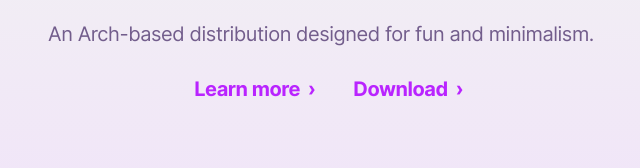
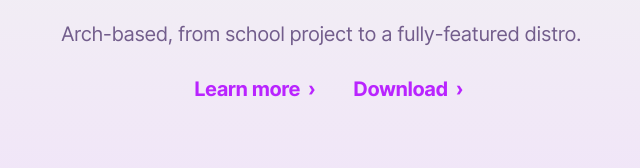
Before and after one commit to archlan/archlan.github.io, a plain HTML site: page index.html in a window 1280 px wide. Shown: the part 213-381 px from the top of the page, 319-959 px from the left. Drawn offline with Linux system fonts and the light colour scheme.

Commit message:
update headline

```diff
--- a/index.html
+++ b/index.html
@@ -83,7 +83,7 @@
 			<div id="archlan-linux" class="box container text-center rounded">
 				<div class="container narrow">
 					<h2>ArchLan Linux</h2>
-					<p style="opacity: 0.65">An Arch-based distribution designed for fun and minimalism.</p>
+					<p style="opacity: 0.65">Arch-based, from school project to a fully-featured distro.</p>
 					<p>
 						<a href="os/index.html" class="learn-more">Learn more</a>
 						<a href="os/download/index.html" class="learn-more">Download</a>
```
